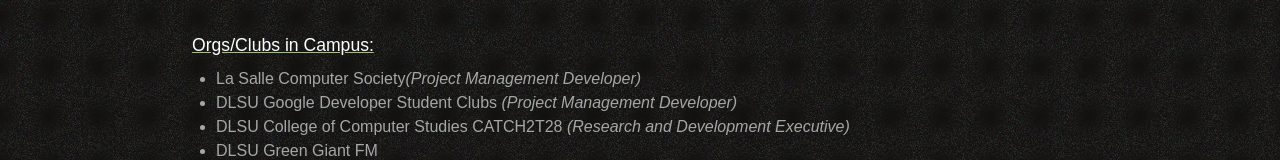
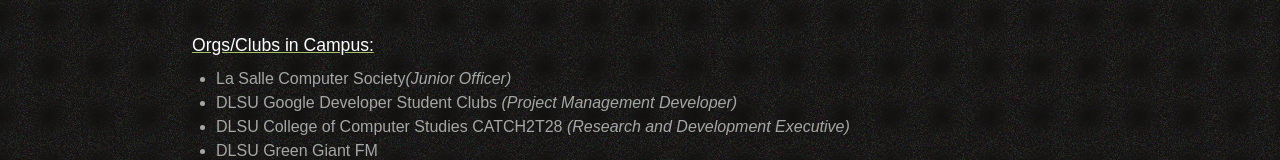
Before and after one commit to angele34/personal-website, a Next.js app: page /school in a window 1280 px wide. Shown: the part 1275-1435 px from the top of the page. Built offline with nearby package versions, Linux system fonts and the light colour scheme; a web font is replaced by a local one.

Commit message:
Update School page content

```diff
--- a/src/app/school/page.tsx
+++ b/src/app/school/page.tsx
@@ -91,7 +91,7 @@
         <p className="text-white" style={{ textDecoration: 'underline', textDecorationColor: '#A3C269', fontSize: '1.1rem'}}>Orgs/Clubs in Campus:</p>
         <ul className="list-disc pl-6 pt-2">
           <li>
-            La Salle Computer Society<span className="italic">(Project Management Developer)</span>
+            La Salle Computer Society<span className="italic">(Junior Officer)</span>
           </li>
           <li>
             DLSU Google Developer Student Clubs <span className="italic">(Project Management Developer)</span>
```
